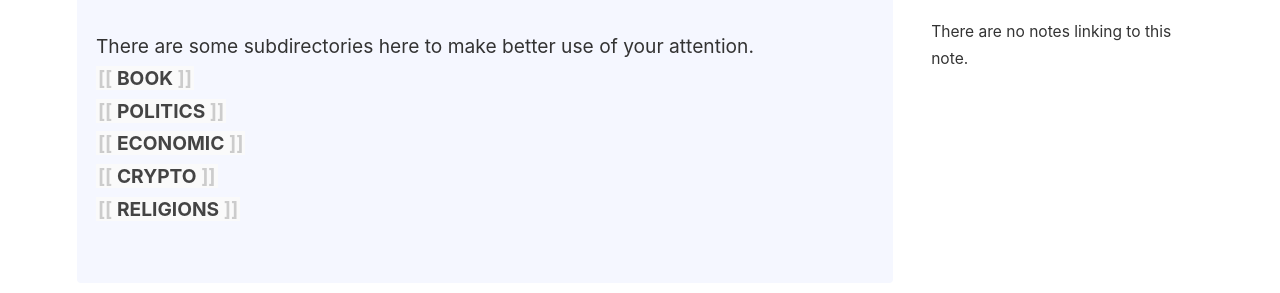
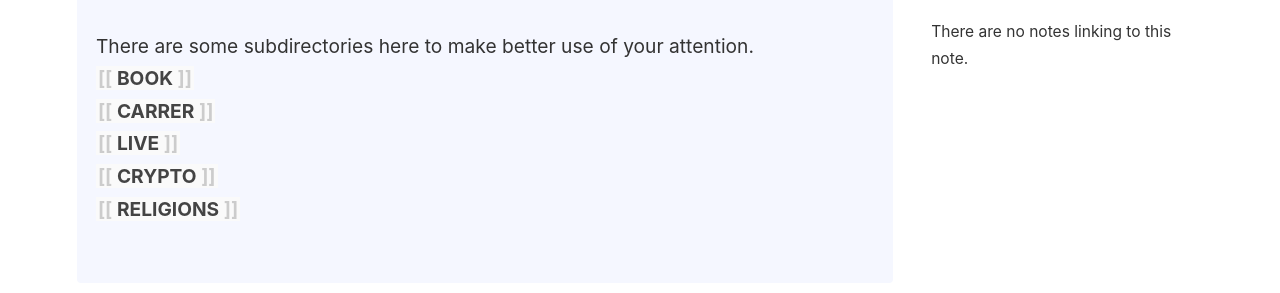
Before and after one commit to lkyxuan/bbbblog, a Jekyll site: the page built from _notes/Index/Content Index.md, in a window 1280 px wide. Shown: the part 304-597 px from the top of the page. Built offline with Jekyll 4.4.1, drawn with Linux system fonts in a browser that asks for light colours.

Commit message:
vault backup: 2023-07-14 06:16:43
Affected files:
_notes/Index/Content Index.md

```diff
--- a/_notes/Index/Content Index.md
+++ b/_notes/Index/Content Index.md
@@ -4,8 +4,8 @@ title: Content Index
 <p style="padding: 3em 1em; background: #f5f7ff; border-radius: 4px;">
   There are some subdirectories here to make better use of your attention. <br>
   <span style="font-weight: bold">[[BOOK]]</span><br>
-  <span style="font-weight: bold">[[POLITICS]]</span><br>
-  <span style="font-weight: bold">[[ECONOMIC]]</span><br>
+  <span style="font-weight: bold">[[CARRER]]</span><br>
+  <span style="font-weight: bold">[[LIVE]]</span><br>
   <span style="font-weight: bold">[[CRYPTO]]</span><br>
   <span style="font-weight: bold">[[RELIGIONS]]</span><br>
 </p>
```
